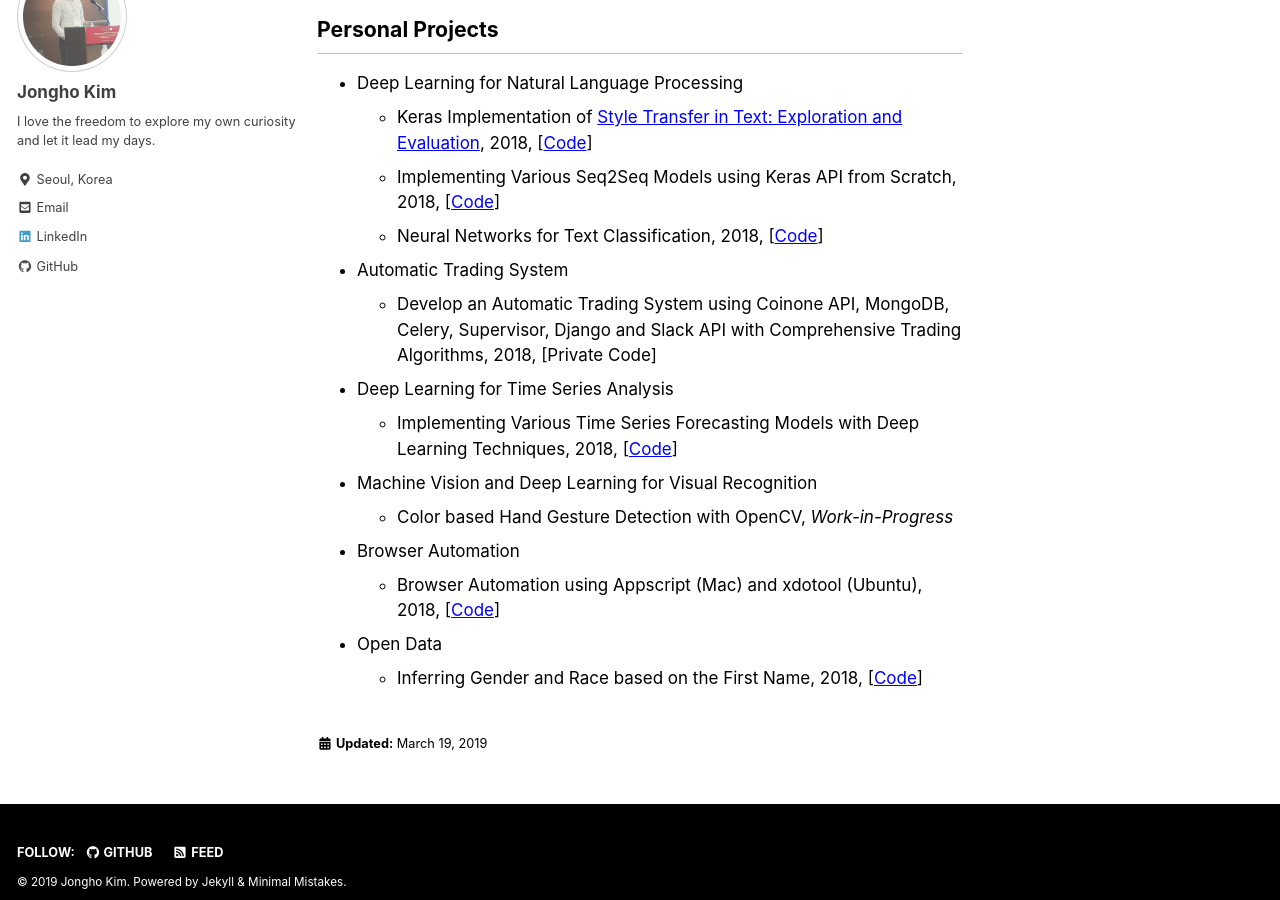
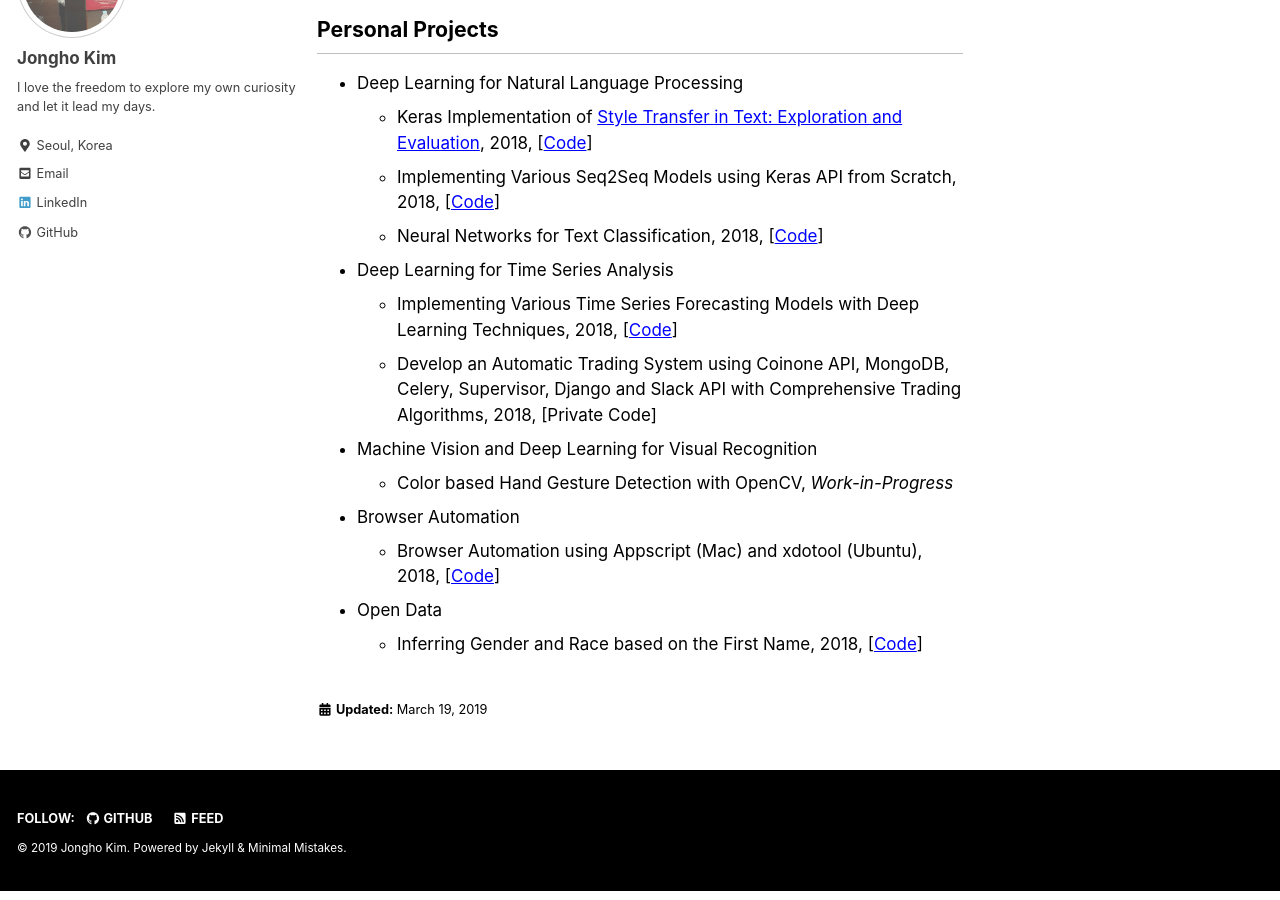
Before and after one commit to jonghkim/jonghkim.github.io, a Jekyll site: the page built from _pages/project.md, in a window 1280 px wide and 900 px high, scrolled down 1070 px. Built offline with Jekyll 4.4.1, drawn with Linux system fonts in a browser that asks for light colours; nearby versions of some CDN libraries.

Commit message:
project update

```diff
--- a/_pages/project.md
+++ b/_pages/project.md
@@ -24,10 +24,9 @@ last_modified_at: 2019-03-19
     - Keras Implementation of [Style Transfer in Text: Exploration and Evaluation](https://arxiv.org/abs/1711.06861), 2018, [[Code](https://github.com/jonghkim/text-style-transfer-comparable-corpora)]
     - Implementing Various Seq2Seq Models using Keras API from Scratch, 2018, [[Code](https://github.com/jonghkim/keras-seq2seq-models)]
     - Neural Networks for Text Classification, 2018, [[Code](https://github.com/jonghkim/keras-text-classification)]
-- Automatic Trading System
-    - Develop an Automatic Trading System using Coinone API, MongoDB, Celery, Supervisor, Django and Slack API with Comprehensive Trading Algorithms, 2018, [Private Code]
 - Deep Learning for Time Series Analysis
     - Implementing Various Time Series Forecasting Models with Deep Learning Techniques, 2018, [[Code](https://github.com/jonghkim/financial-time-series-prediction-v2)]
+    - Develop an Automatic Trading System using Coinone API, MongoDB, Celery, Supervisor, Django and Slack API with Comprehensive Trading Algorithms, 2018, [Private Code]
 - Machine Vision and Deep Learning for Visual Recognition
     - Color based Hand Gesture Detection with OpenCV, *Work-in-Progress*
 - Browser Automation
```
